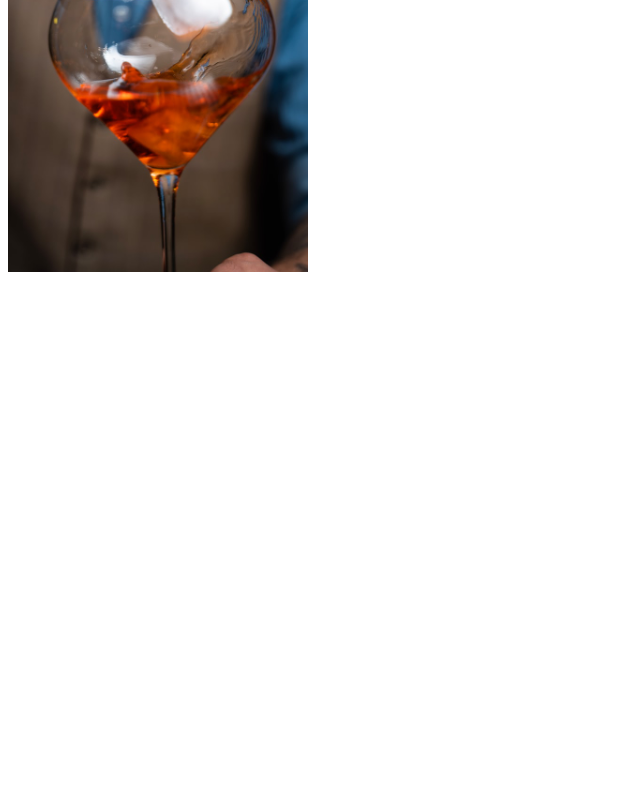
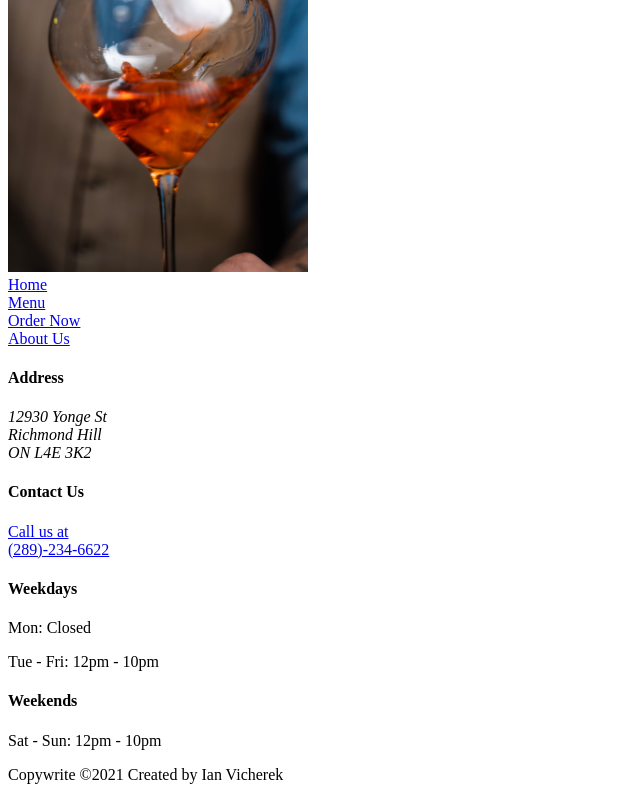
Before and after one commit to no1atall/simurgh, a Next.js app: page / in a window 1280 px wide. Shown: the part 2145-2945 px from the top of the page, without its empty margins (0-640 px from the left). Before the commit the page ends 2429 px from the top, so only its background shows below. Built offline with nearby package versions, Linux system fonts and the light colour scheme.

Commit message:
Completed footer sizing changes.

```diff
--- a/components/About.jsx
+++ b/components/About.jsx
@@ -2,7 +2,7 @@ import Image from "next/image";
 
 const About = () => {
   return (
-    <section id="About" className=" h-screen">
+    <section id="About" className="">
       <div className=" md:pt-32  flex flex-col items-center md:flex-row md:mx-4 md:py-4">
         <div className=" max-w-xs ">
           <Image
--- a/components/Footer.jsx
+++ b/components/Footer.jsx
@@ -5,10 +5,10 @@ import Link from "next/link";
 const Footer = () => {
   return (
     <section id="Location" className=" flex flex-col my-20 ">
-      <div className="flex flex-row w-full px-4  pb-8">
-        <div className="w-1/2 flex text-3xl font-bold ">
+      <div className="flex flex-col-reverse md:flex-row w-full px-4  pb-16">
+        <div className=" flex  md:w-1/2 text-xl  sm:text-3xl font-bold ">
           <div className="w-1/2 flex flex-col">
-            <div className="mb-20 hover:text-gray-500">
+            <div className="mb-12  md:mb-20 hover:text-gray-500">
               <Link href="/">Home</Link>
             </div>
             <div className="hover:text-gray-500">
@@ -16,7 +16,7 @@ const Footer = () => {
             </div>
           </div>
           <div className="w-1/2 flex flex-col">
-            <div className="mb-20 hover:text-gray-500">
+            <div className="mb-12 md:mb-20 hover:text-gray-500">
               <Link href="/order">Order Now</Link>
             </div>
             <div className="hover:text-gray-500">
@@ -24,31 +24,31 @@ const Footer = () => {
             </div>
           </div>
         </div>
-        <div className="flex w-1/2">
-          <div className=" w-1/2 text-3xl font-bold">
+        <div className="flex mb-16 md:mb-0 md:w-1/2 text-xl md:text-3xl">
+          <div className=" w-1/2 font-bold">
             <h4 className="mb-2">Address</h4>
-            <address className="not-italic mb-8 text-xl font-normal">
+            <address className="not-italic mb-8 text-sm sm:text-lg md:text-xl font-normal">
               12930 Yonge St
               <br />
               Richmond Hill
               <br /> ON L4E 3K2
             </address>
             <h4 className="mb-2">Contact Us</h4>
-            <a href="tel:12892346622" className="underline text-xl font-normal">
-              Call us at (289)-234-6622{" "}
+            <a href="tel:12892346622" className="underline text-sm sm:tex-lg md:text-xl font-normal">
+              Call us at <br/> (289)-234-6622{" "}
             </a>
           </div>
-          <div className="text-3xl font-bold">
+          <div className="text-xl md:text-3xl font-bold">
             <h4 className="mb-2">Weekdays</h4>
-            <p className="text-xl font-normal">Mon: Closed</p>
-            <p className="text-xl font-normal mb-14">Tue - Fri: 12pm - 10pm</p>
-            <h4 className="mb-5">Weekends</h4>
-            <p className="text-xl font-normal">Sat - Sun: 12pm - 10pm</p>
+            <p className="text-sm sm:text-lg md:text-xl font-normal">Mon: Closed</p>
+            <p className="text-sm sm:text-lg md:text-xl font-normal mb-12 md:mb-14">Tue - Fri: 12pm - 10pm</p>
+            <h4 className="mb-5 pt-1 ">Weekends</h4>
+            <p className="text-sm sm:text-lg md:text-xl font-normal">Sat - Sun: 12pm - 10pm</p>
           </div>
         </div>
       </div>
       <div className="flex flex-row w-full text-xl px-4">
-        <div className="w-1/2 ">
+        <div className="w-1/2 text-lg sm:text-xl ">
           <p>Copywrite ©2021 Created by Ian Vicherek</p>
         </div>
         <div className="mx-auto cursor-pointer">
--- a/pages/index.js
+++ b/pages/index.js
@@ -19,7 +19,7 @@ export default function Home() {
       <div className="max-w-screen-xl m-auto">
         <Menu />
         <About />
-        {/* <Footer /> */}
+        <Footer />
       </div>
     </div>
   );
```
